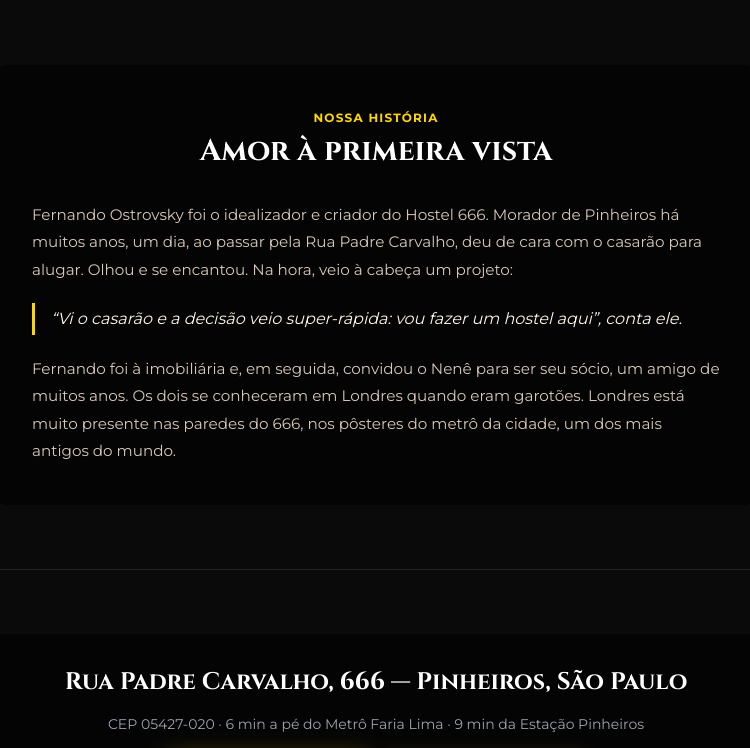
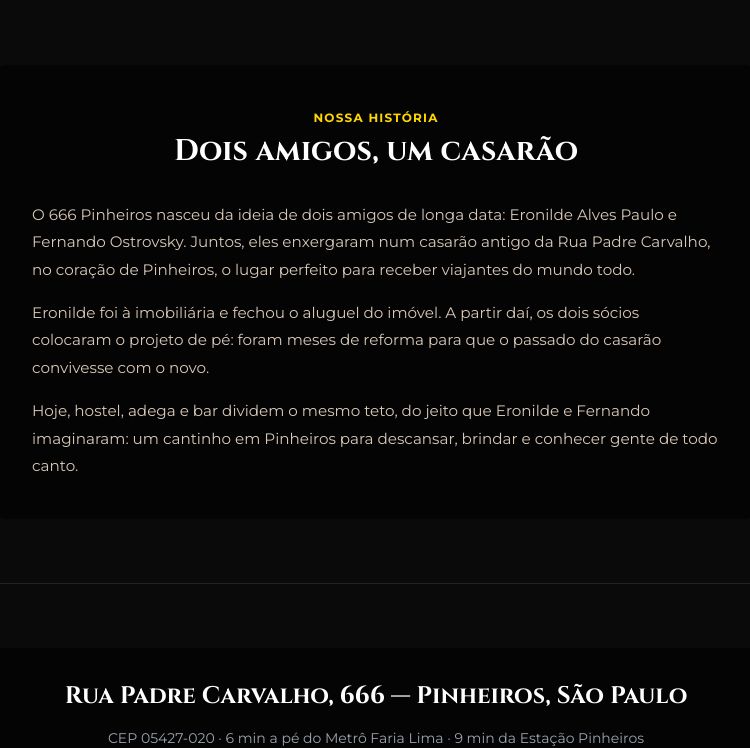
Before and after one commit to BitMonster04/666hostel, a plain HTML site: page index.html in a window 1280 px wide. Shown: the part 1800-2548 px from the top of the page, without its empty margins (264-1014 px from the left). Drawn offline with Linux system fonts and the light colour scheme.

Commit message:
Início: nova "Nossa história" com Eronilde e Fernando como idealizadores
Co-Authored-By: Claude Opus 5.5 <noreply@anthropic.com>

```diff
--- a/index.html
+++ b/index.html
@@ -202,12 +202,12 @@
         <div class="max-w-3xl mx-auto text-panel rounded-2xl p-8 sm:p-10 story">
             <div class="text-center mb-8">
                 <span class="text-gold uppercase tracking-widest text-xs font-bold"><!-- editavel:linha inicio-historia-chamada | História: chamada pequena -->Nossa história<!-- /editavel --></span>
-                <h2 class="font-heading text-2xl sm:text-3xl font-bold text-white mt-1"><!-- editavel:linha inicio-historia-titulo | História: título -->Amor à primeira vista<!-- /editavel --></h2>
+                <h2 class="font-heading text-2xl sm:text-3xl font-bold text-white mt-1"><!-- editavel:linha inicio-historia-titulo | História: título -->Dois amigos, um casarão<!-- /editavel --></h2>
             </div>
             <!-- editavel:paragrafos inicio-historia-texto | História: texto -->
-            <p>Fernando Ostrovsky foi o idealizador e criador do Hostel 666. Morador de Pinheiros há muitos anos, um dia, ao passar pela Rua Padre Carvalho, deu de cara com o casarão para alugar. Olhou e se encantou. Na hora, veio à cabeça um projeto:</p>
-            <blockquote>“Vi o casarão e a decisão veio super-rápida: vou fazer um hostel aqui”, conta ele.</blockquote>
-            <p>Fernando foi à imobiliária e, em seguida, convidou o Nenê para ser seu sócio, um amigo de muitos anos. Os dois se conheceram em Londres quando eram garotões. Londres está muito presente nas paredes do 666, nos pôsteres do metrô da cidade, um dos mais antigos do mundo.</p>
+            <p>O 666 Pinheiros nasceu da ideia de dois amigos de longa data: Eronilde Alves Paulo e Fernando Ostrovsky. Juntos, eles enxergaram num casarão antigo da Rua Padre Carvalho, no coração de Pinheiros, o lugar perfeito para receber viajantes do mundo todo.</p>
+            <p>Eronilde foi à imobiliária e fechou o aluguel do imóvel. A partir daí, os dois sócios colocaram o projeto de pé: foram meses de reforma para que o passado do casarão convivesse com o novo.</p>
+            <p>Hoje, hostel, adega e bar dividem o mesmo teto, do jeito que Eronilde e Fernando imaginaram: um cantinho em Pinheiros para descansar, brindar e conhecer gente de todo canto.</p>
             <!-- /editavel -->
         </div>
     </section>
```
